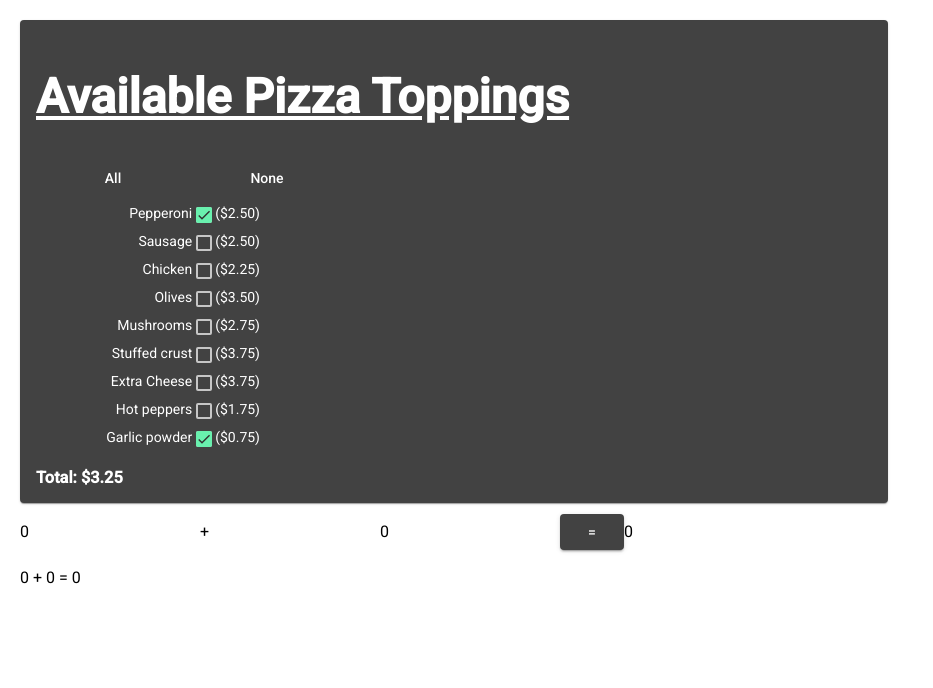
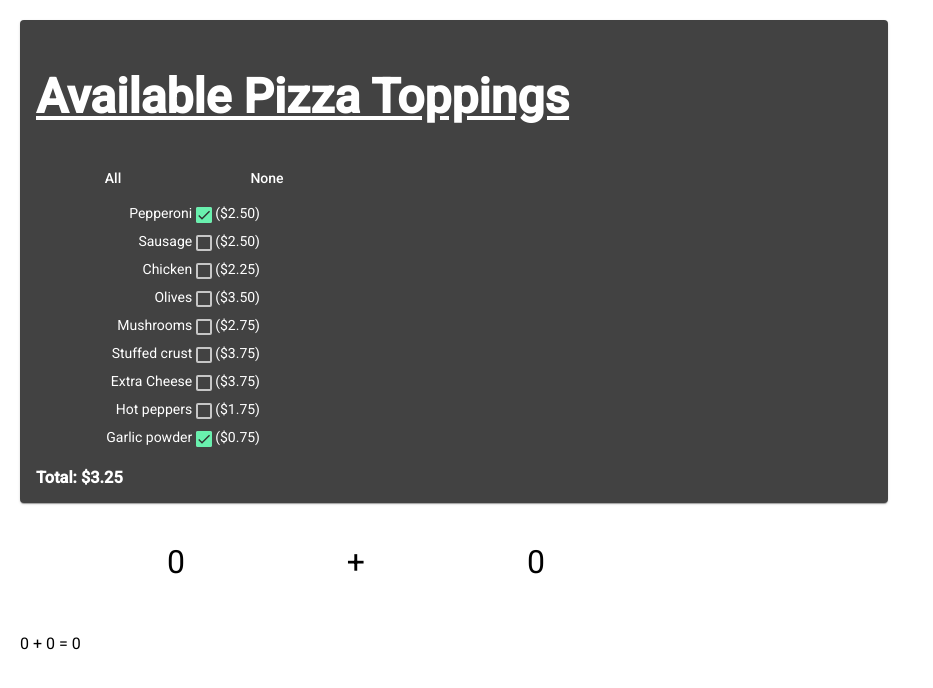
Before and after one commit to 2019-fall-jsf-th/components, an Angular app: page / in a window 1280 px wide. Shown: the top 688 px of the page, without its empty margins (0-933 px from the left). Built offline with nearby package versions, Linux system fonts and the light colour scheme.

Commit message:
Format input fields, remove button in favor of bound output

```diff
--- a/src/app/sum-thing/sum-thing.component.css
+++ b/src/app/sum-thing/sum-thing.component.css
@@ -0,0 +1,4 @@
+mat-form-field {
+    font-size: 2em;
+    text-align: right;
+}
--- a/src/app/sum-thing/sum-thing.component.html
+++ b/src/app/sum-thing/sum-thing.component.html
@@ -23,12 +23,6 @@
             [(ngModel)]="number2"
             >
     </mat-form-field>
-
-    <button mat-raised-button
-        (click)=selected
-        name="equals"
-    >=</button>
-    <span id="output">{{ calculate() }}</span>
     <br>
     <span>{{ number1 }} {{ symbol() }} {{ number2 }} = {{ calculate(operator) }}</span>
 </div>
```
